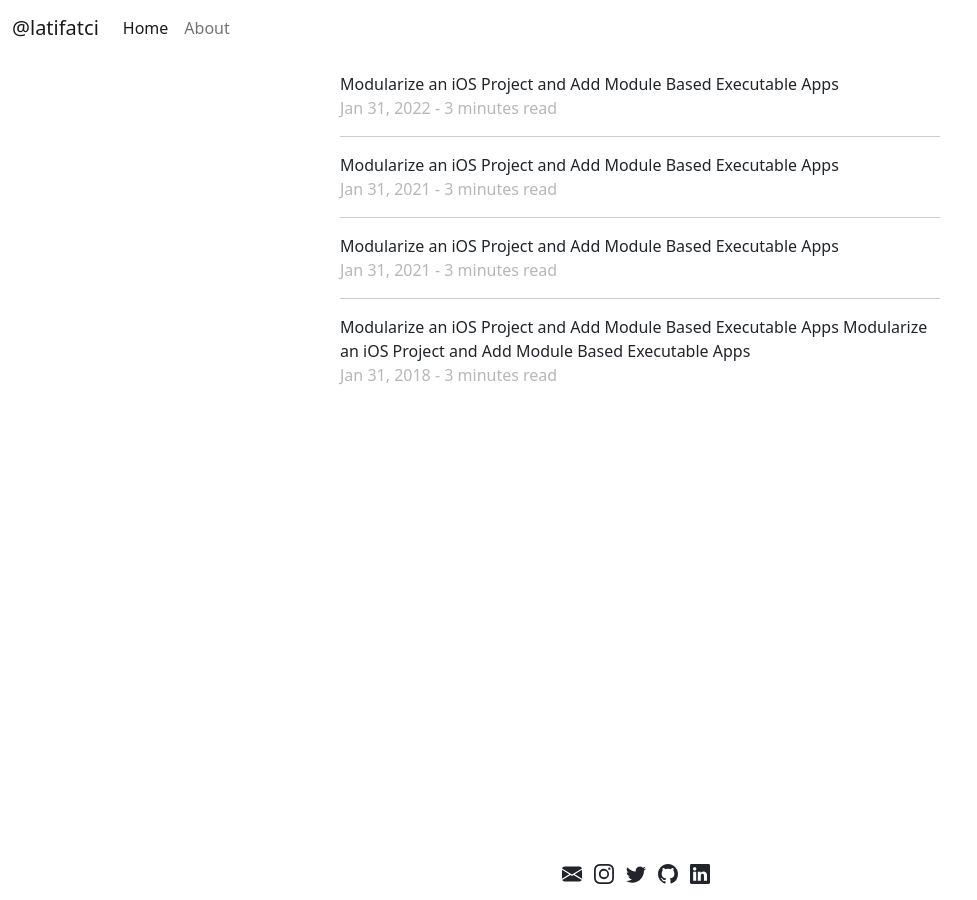
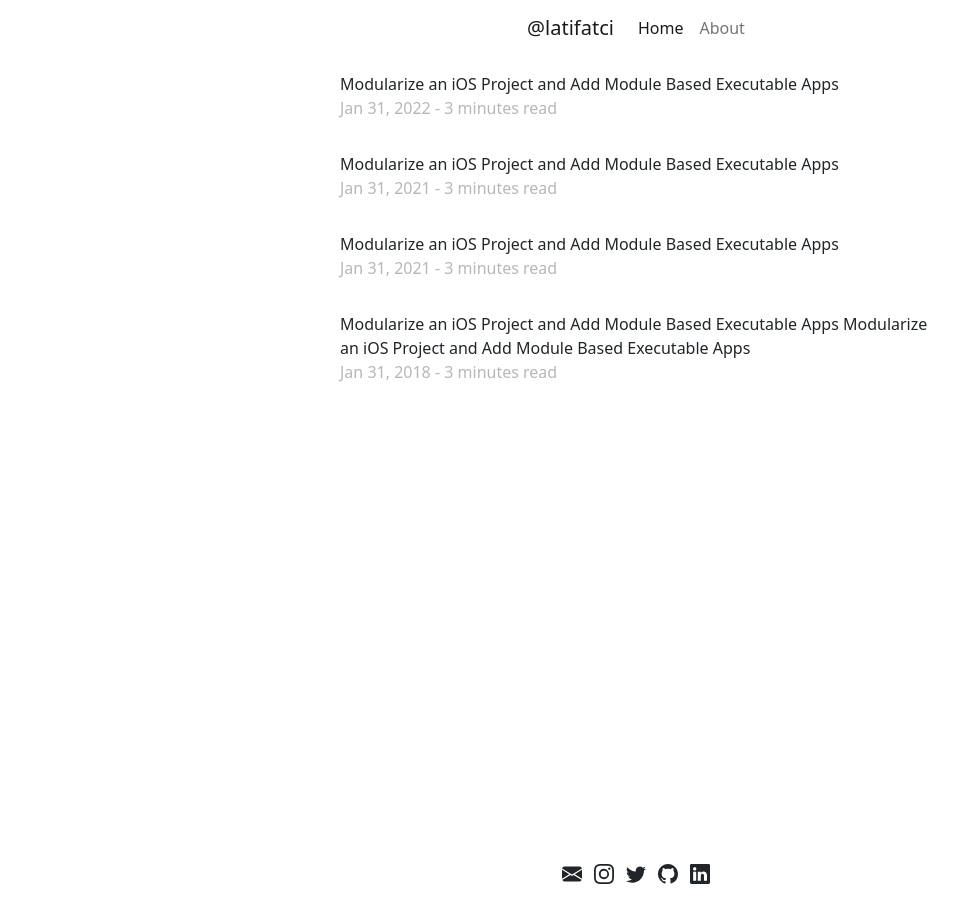
Before and after one commit to latifatcii/latifatci.com, a Jekyll site: the page built from index.html, in a window 1280 px wide. Shown: the whole page, without its empty margins (0-977 px from the left). Built offline with Jekyll 4.4.1, drawn with Linux system fonts in a browser that asks for light colours.

Commit message:
update posts

```diff
--- a/_layouts/default.html
+++ b/_layouts/default.html
@@ -31,9 +31,8 @@
     -%}
   </head>
   <body class="d-flex flex-column h-100">
-    {% include navigation.html %}
-
     <div class="container d-flex flex-column align-items-center">
+      {% include navigation.html %}
       <div class="body text-left" style="max-width: 600px;">{{ content }}</div>
     </div>
     {% include footer.html %}
--- a/_sass/main.scss
+++ b/_sass/main.scss
@@ -26,10 +26,8 @@ img {
   color: #8e8b8ba1;
 }
 
-
 .archive-item {
   margin-bottom: 1rem;
-  border-bottom: 1px solid #ccc; /* Add a separator line with a color of your choice */
   padding-bottom: 1rem; /* Add some space between the separator and the next post */
 }
 
@@ -101,7 +99,6 @@ pre.highlight {
 
   .archive-item {
     margin-bottom: 1rem;
-    border-bottom: 1px solid rgba(112, 106, 106, 0.59); /* Add a separator line with a color of your choice */
     padding-bottom: 1rem; /* Add some space between the separator and the next post */
   }
 
```
